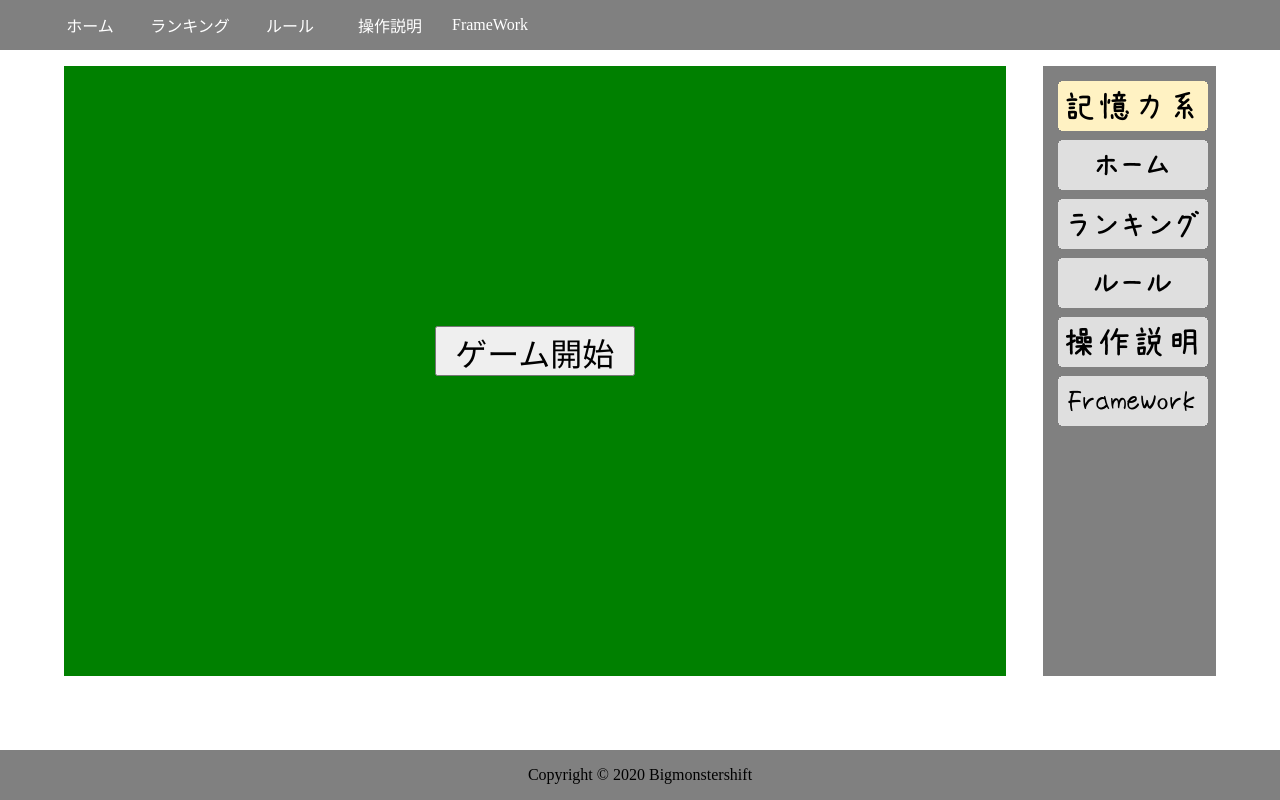
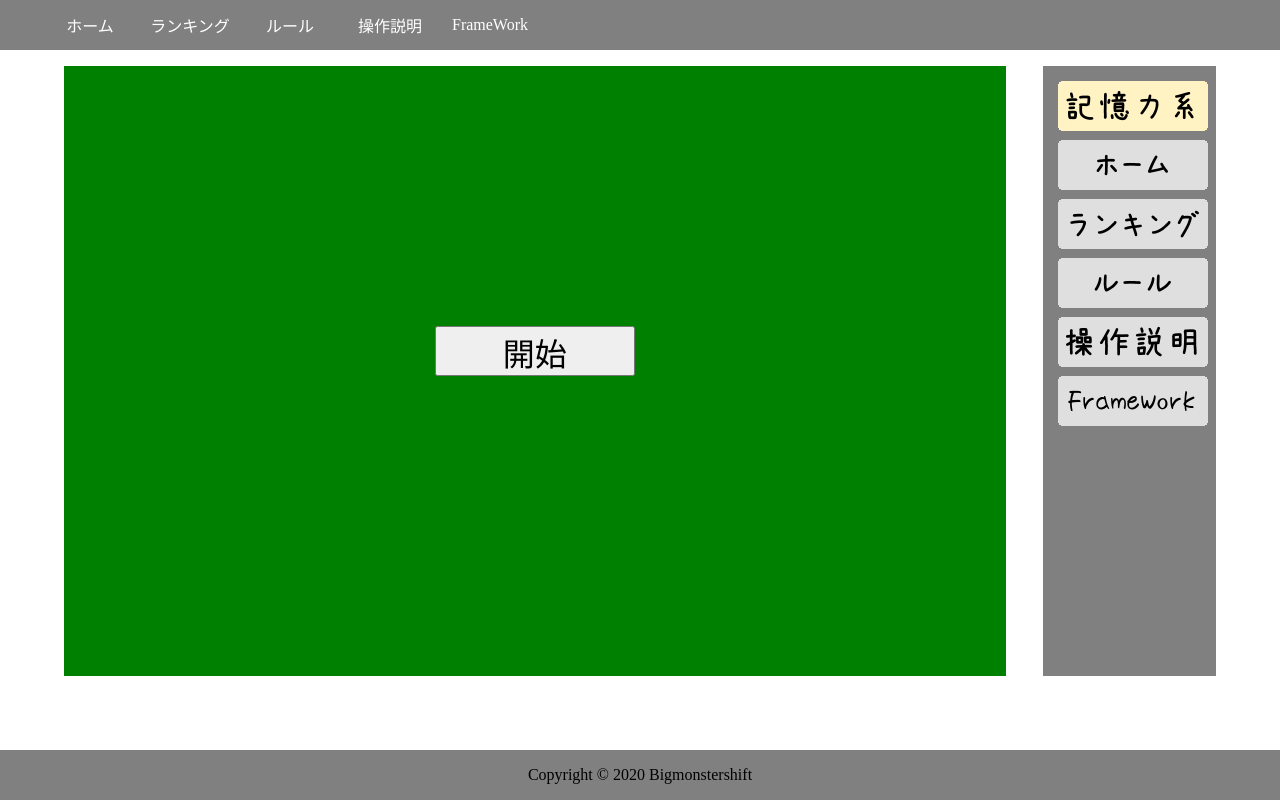
Before and after one commit to date2251/MemoryCard, a Vue app in the folder front/: page /#/ in a window 1280 px wide. Built offline with nearby package versions, Linux system fonts and the light colour scheme.

Commit message:
var → let

```diff
--- a/front/src/GameArea.vue
+++ b/front/src/GameArea.vue
@@ -111,9 +111,9 @@ export default {
   },
   created () {
     // 順番をランダム化 //
-    for (var i=this.cards.length; i>0; i--) {
-      var rnd = Math.floor(Math.random() * (this.cards.length - 1));
-      var tmp = this.cards[i-1];
+    for (let i=this.cards.length; i>0; i--) {
+      let rnd = Math.floor(Math.random() * (this.cards.length - 1));
+      let tmp = this.cards[i-1];
       this.cards[i-1] = this.cards[rnd];
       this.cards[rnd] = tmp;
     }
--- a/front/src/GameIndexPage.vue
+++ b/front/src/GameIndexPage.vue
@@ -3,7 +3,7 @@
     <navbar></navbar>
     <div class="content">
       <div v-if="gameStart" class="gameareawrap"><component :is="gameStart"></component></div>
-      <div v-else class="startbtnwrap" ><button @click='ViewGameArea' class="startbtn">ゲーム開始</button></div>
+      <div v-else class="startbtnwrap" ><button @click='ViewGameArea' class="startbtn">開始</button></div>
       <sidebar></sidebar>
     </div>
     <footerarea></footerarea>
```
